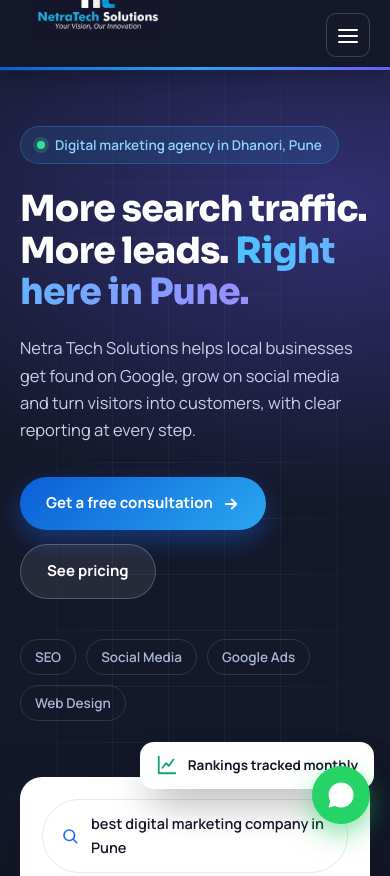
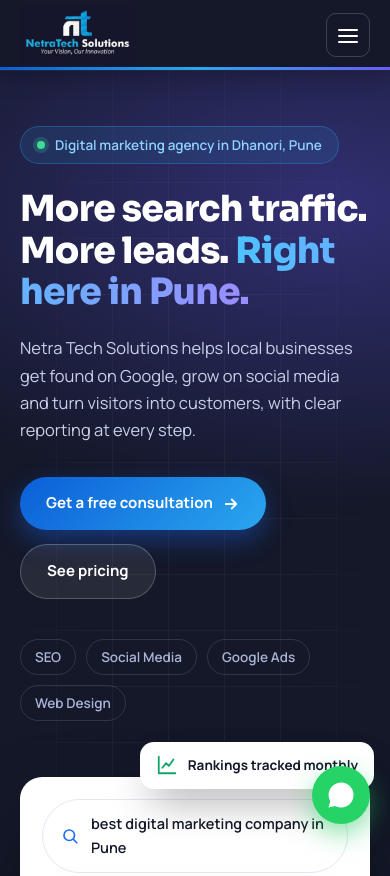
Before and after one commit to VinayaRajput16/Netratech, a plain HTML site: page public_html/index.html in a window 390 px wide. Shown: the top 876 px of the page. Drawn offline with Linux system fonts and the light colour scheme.

Commit message:
fixed logo in mobile view

```diff
--- a/public_html/index.html
+++ b/public_html/index.html
@@ -1386,13 +1386,19 @@
 
 			.brand {
 				width: 170px;
-				height: 70px
+				height: 70px;
+				display: flex;
+				align-items: center;
+				overflow: hidden;
 			}
 
 			.brand img {
-				width: 184px;
-				height: 184px;
-				margin: -56px 0 0 -7px
+				max-width: 100%;
+				max-height: 60px;
+				width: auto;
+				height: auto;
+				margin: 0;
+				object-fit: contain;
 			}
 
 			.toggle {
```
